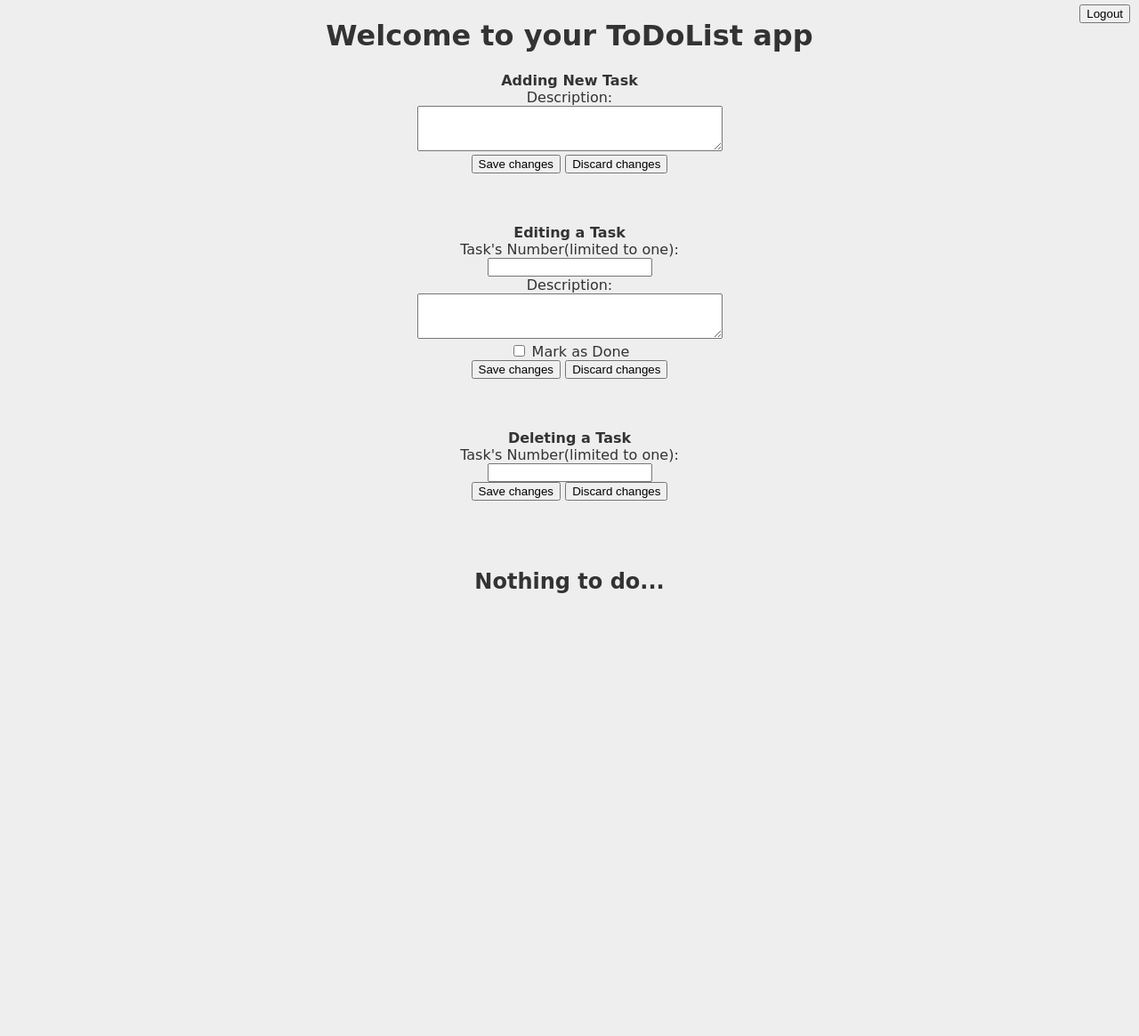
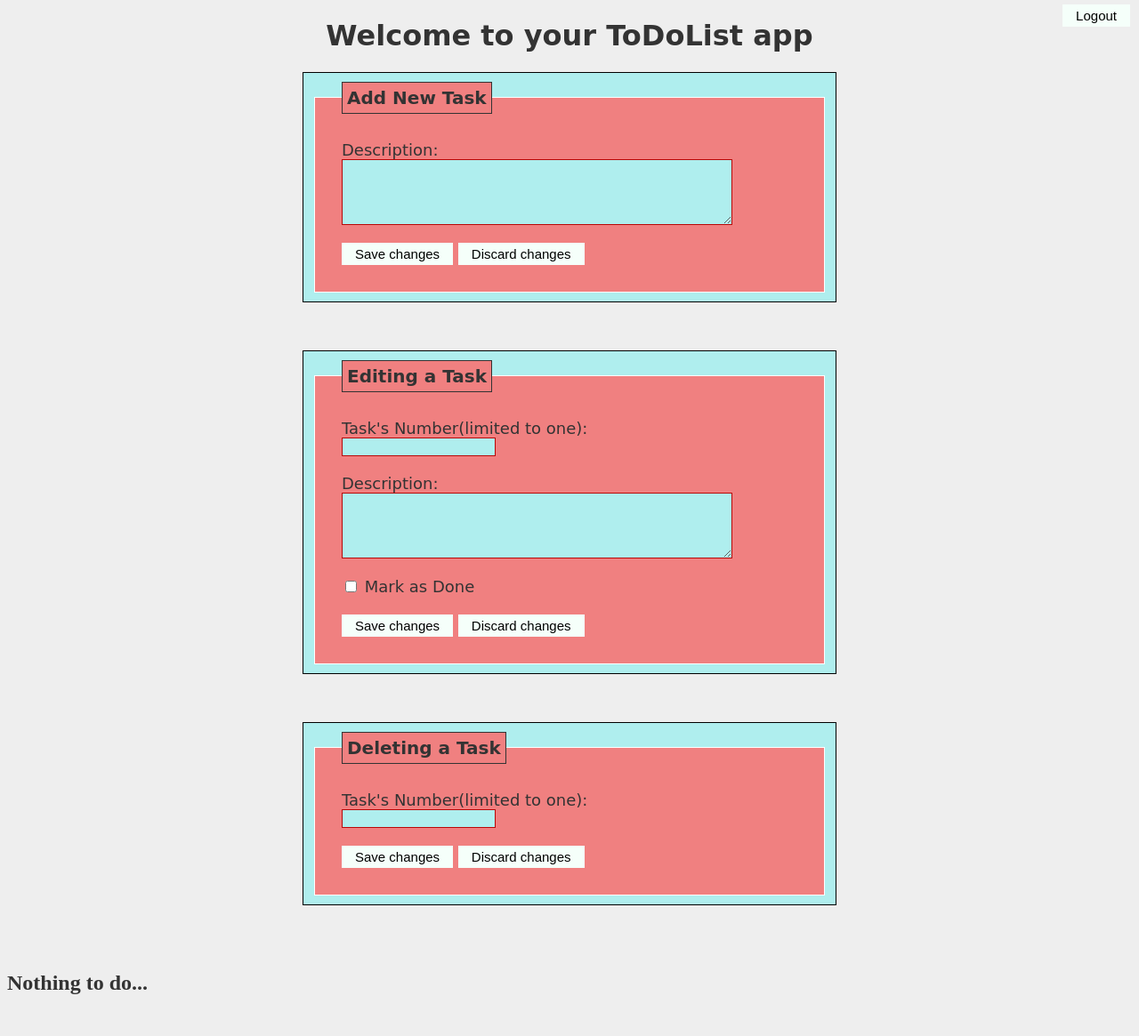
Before and after one commit to tomerbl123/ToDoList, a Flask app: page /homepage in a window 1280 px wide. Shown: the whole page at 89% size. Before the commit the page ends 667 px from the top, so only its background shows below. Run offline with Flask 2, Linux system fonts and the light colour scheme; the visitor is signed in with stand-in values (Sample User, id 1); data comes from the database, SQL or seed files in the repository; data that the repository does not hold is empty.

Commit message:
Redesign the forms and buttons

```diff
--- a/templates/homepage.html
+++ b/templates/homepage.html
@@ -1,14 +1,13 @@
 <!DOCTYPE html>
-<html>
+
+<html xmlns="http://www.w3.org/1999/html">
 	<head>
 		<title>ToDoList</title>
 
 		<style>
 			body{
-				font-family: Comic Sans MS;
 				background-color: #eee;
 				color: #333;
-				text-align: center;
 			}
 	        table {
 	            border-collapse: collapse;
@@ -18,64 +17,122 @@
 	            text-align: center;
 	            padding: 1px;
 	        }
-	        .LogOutButton{
+	        #LogOutButton{
 			   position:fixed;
 			   right:10px;
 			   top:5px;
+			}
+			#container {
+				font-family: Comic Sans MS;
+				width: 600px;
+				margin: 0 auto;
+			}
+			h1 {
+				text-align: center
+			}
+			.forms {
+				background-color: #AFEEEE;
+				padding: 10px;
+				font-family: Comic Sans MS;
+				border: solid 1px black;
+			}
+			.forms fieldset {
+				background-color: #F08080;
+				padding: 30px;
+				border: solid 1px white;
+				font-size: 18px;
+			}
+			.forms legend {
+				border: solid 1px #333;
+				background-color: #F08080;
+				padding: 5px;
+				font-size: 20px;
+				fond-weight: bold;
+			}
+			form .text {
+				display: block;
+				margin-bottom: 20px;
+				font-size: 15px;
+				font-family: Helvetica, Arial, sans-serif;
+				border: solid 1px #b90707;
+				background-color: #AFEEEE
+			}
+			.checkbox {
+				float: 5=left;
+				margin-top: 5px;
+			}
+			form input[type="submit"], input[type="reset"] {
+				border: none;
+				background-color: #F5FFFA;
+				height: 25px;
+				padding: 0 15px;
+				font-size: 15px;
 			}
        	</style>
 	</head>
 
 	<body>
+
+		<div id="container">
 			<h1>Welcome to your ToDoList app</h1>
 
-		<form action="creating" method="post">
-				<legend><strong>Adding New Task</strong></legend>
-				<div>
-					Description:
-					<br>
-					<textarea rows="3" cols="40" name="task"></textarea>
-					<br>
-					<!--input type="checkbox" name="is_done" value="yes" MARK AS DONE-->
+			<form class="forms" action="creating" method="post">
+				<fieldset>
+					<legend><strong>Add New Task</strong></legend>
+
+					<label for="task_content">Description:</label>
+					<textarea class="text" rows="4" cols="50" name="task" id="task_content"></textarea>
+
+					<input class="buttons" type="submit" value="Save changes">
+					<input class="buttons" type="reset" value="Discard changes">
+				</fieldset>
+			</form>
 		</div>
-				<input type="submit" value="Save changes">
-				<input type="reset" value="Discard changes" id="hello">
-		</form>
 
 		<br><br><br>
 
-		<form action="updating" method="post">
+		<div id="container">
+			<form class="forms" action="updating" method="post">
+				<fieldset>
 					<legend><strong>Editing a Task</strong></legend>
-				<div>
-					Task's Number(limited to one):
-					<br>
-					<input type="text" name="task_id">
-					<br>
-					Description:
-					<br>
-					<textarea rows="3" cols="40" name="new_task"></textarea>
-					<br>
-					<input type="checkbox" name="is_done" value="yes"> Mark as Done
+
+					<label>Task's Number(limited to one):</label>
+					<input class="text" type="text" name="task_id">
+
+					<label>Description:</label>
+					<textarea class="text" rows="4" cols="50" name="new_task"></textarea>
+
+					<input class="checkbox" type="checkbox" name="is_done" value="yes">
+					<label>Mark as Done</label>
+
+					<br><br>
+
+					<input class="buttons" type="submit" value="Save changes">
+					<input class="buttons" type="reset" value="Discard changes">
+				</fieldset>
+			</form>
 		</div>
-				<input type="submit" value="Save changes">
-				<input type="reset" value="Discard changes">
-		</form>
 
 		<br><br><br>
 
-		<form action="removing" method="post">
+		<div id="container">
+			<form class="forms" action="removing" method="post">
+				<fieldset>
 					<legend><strong>Deleting a Task</strong></legend>
+
+					<label>Task's Number(limited to one):</label>
+					<input class="text" type="text" name="task_id">
+
+					<input class="buttons" type="submit" value="Save changes">
+					<input class="buttons" type="reset" value="Discard changes">
+				</fieldset>
+			</form>
+		</div>
+
 		<div>
-					Task's Number(limited to one):
-					<br>
-					<input type="text" name="task_id">
+			<form action="logout">
+				<input formaction="logout" class="buttons" id="LogOutButton" type="submit" value="Logout">
+			</form>
 		</div>
-				<input type="submit" value="Save changes">
-				<input type="reset" value="Discard changes">
-		</form>
-
-		<form action="logout">
-		  <input class="LogOutButton" type="submit" value="Logout">
-		</form>
 
 		<br><br><br>
```
Lines whose indentation alone changed are shown as unchanged.
